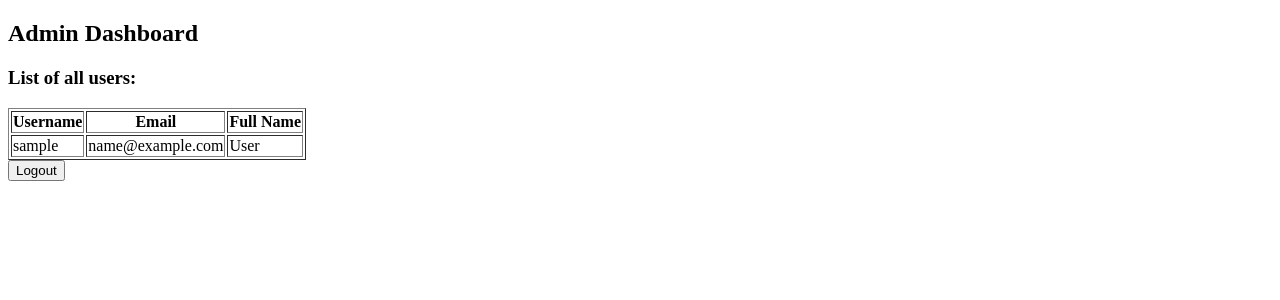
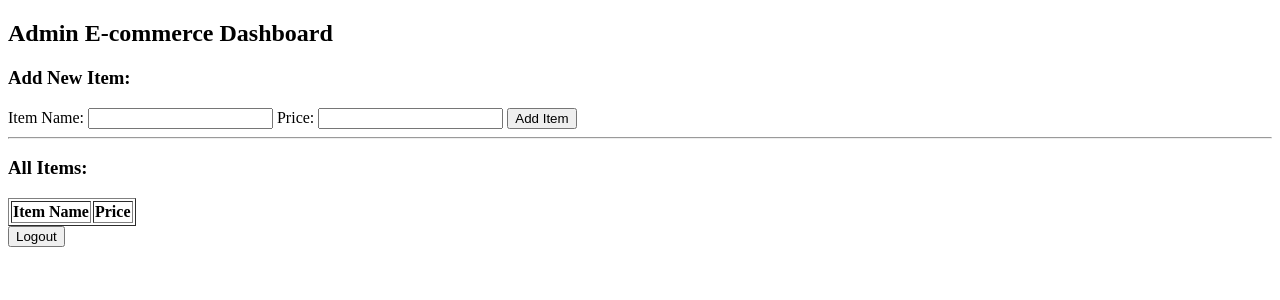
Before and after one commit to ShreeyashK99/Flask-App, a Flask app: page /admin/dashboard in a window 1280 px wide. Shown: the top 300 px of the page. Run offline with Flask 3, Linux system fonts and the light colour scheme; a database or web service that is not in the repository returns one stand-in record (values such as "Sample title"); lists and menus that the app fills with data are empty; some libraries are stand-ins or nearby versions.

Commit message:
Update admin_dashboard.html

```diff
--- a/templates/admin_dashboard.html
+++ b/templates/admin_dashboard.html
@@ -1,27 +1,42 @@
 <!DOCTYPE html>
 <html>
 <head>
-    <title>Admin Dashboard</title>
+    <title>Admin E-commerce Dashboard</title>
 </head>
 <body>
-    <h2>Admin Dashboard</h2>
-    <h3>List of all users:</h3>
+    <h2>Admin E-commerce Dashboard</h2>
+
+    <!-- Form to add new items -->
+    <h3>Add New Item:</h3>
+    <form action="{{ url_for('add_item') }}" method="post">
+        <label for="item_name">Item Name:</label>
+        <input type="text" id="item_name" name="item_name" required>
+
+        <label for="item_price">Price:</label>
+        <input type="text" id="item_price" name="item_price" required>
+
+        <input type="submit" value="Add Item">
+    </form>
+
+    <hr>
+
+    <!-- List all items -->
+    <h3>All Items:</h3>
     <table border="1">
         <tr>
-            <th>Username</th>
-            <th>Email</th>
-            <th>Full Name</th>
+            <th>Item Name</th>
+            <th>Price</th>
         </tr>
-        {% for user in users %}
+        {% for item in items %}
         <tr>
-            <td>{{ user.username }}</td>
-            <td>{{ user.email }}</td>
-            <td>{{ user.fullname }}</td>
+            <td>{{ item.name }}</td>
+            <td>{{ item.price }}</td>
         </tr>
         {% endfor %}
     </table>
+
+    <form action="{{ url_for('logout', user_type='admin') }}" method="post">
+        <input type="submit" value="Logout">
+    </form>
 </body>
 </html>
-<form action="{{ url_for('logout', user_type='admin') }}" method="post">
-    <input type="submit" value="Logout">
-</form>
```
